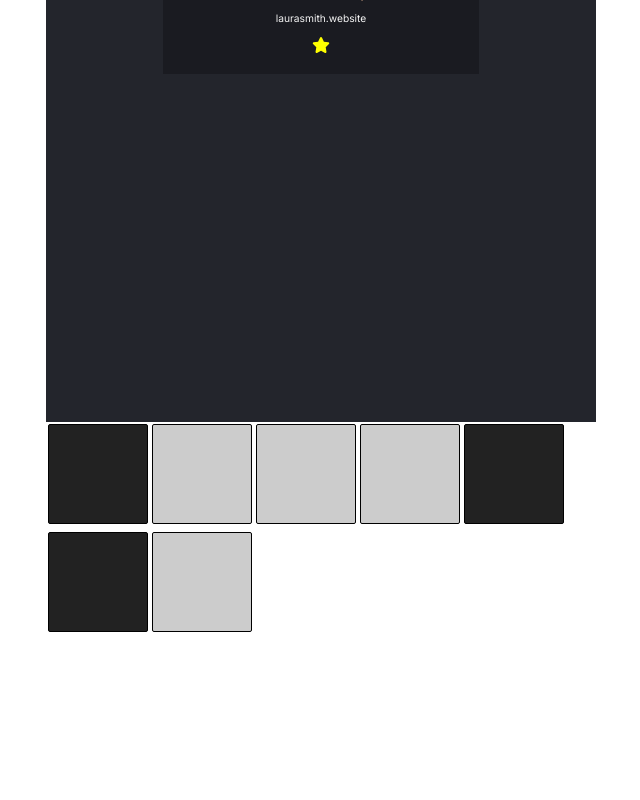
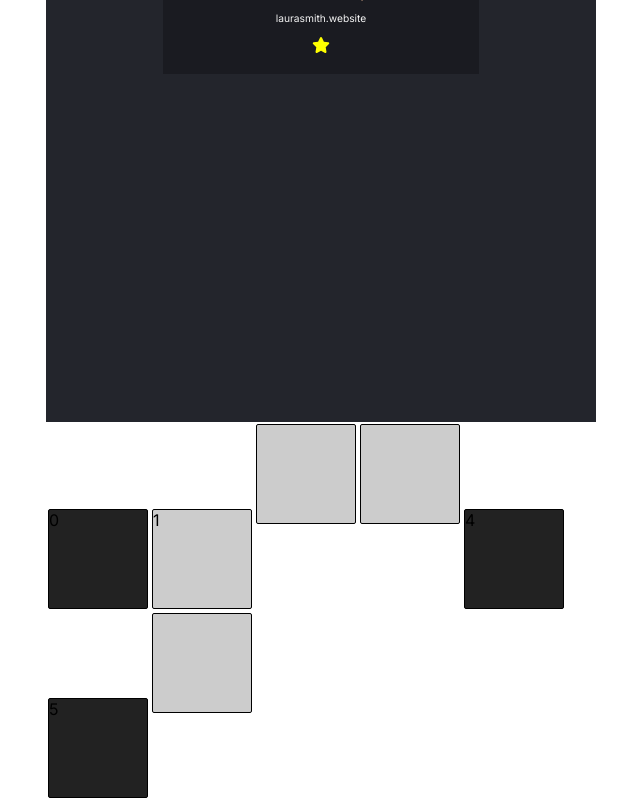
Before and after one commit to oldman-coding/react, a React (Create React App) app in the folder meme_generator/: page / in a window 1280 px wide. Shown: the part 1331-2131 px from the top of the page, without its empty margins (319-959 px from the left). Before the commit the page ends 1969 px from the top, so only its background shows below. Built offline with nearby package versions, Linux system fonts and the light colour scheme.

Commit message:
conditional reRendering

```diff
--- a/meme_generator/src/App.js
+++ b/meme_generator/src/App.js
@@ -40,7 +40,7 @@ function App() {
   // Imperative way set state
   function toggle(id) {
     setBoxes(prevBox =>
-      prevBox.map(box => box.id === id ? {...box, on: !box.on} : box )
+      prevBox.map(box => box.id === id ? {...box, on: !box.on, isShown: !box.isShown} : box )
     )
   }
 
@@ -48,6 +48,8 @@ function App() {
     <Boxes
       key={box.id}
       on={box.on}
+      id={box.id}
+      isShown = {box.isShown}
       toggle = {() => toggle(box.id)} />)
 
   return (
--- a/meme_generator/src/boxes.css
+++ b/meme_generator/src/boxes.css
@@ -11,3 +11,9 @@
     margin: 2px;
     border-radius: 2px;
 }
+
+.box > p {
+    margin: 0;
+    margin-block: 0;
+    display: inline-block;
+}
--- a/meme_generator/src/components/Boxes.js
+++ b/meme_generator/src/components/Boxes.js
@@ -12,7 +12,7 @@ export default function Boxes(props) {
             className="box"
             onClick = {props.toggle}
             >
-
+            {props.isShown && <p>{props.id}</p>}
         </div>
     )
 }
--- a/meme_generator/src/data/dataBoxes.js
+++ b/meme_generator/src/data/dataBoxes.js
@@ -2,29 +2,36 @@ export default [
     {
         id: 0,
         on: true,
+        isShown: true,
     },
     {
         id: 1,
         on: false,
+        isShown: true,
     },
     {
         id: 2,
         on: false,
+        isShown: false,
     },
     {
         id: 3,
         on: false,
+        isShown: false,
     },
     {
         id: 4,
         on: true,
+        isShown: true,
     },
     {
         id: 5,
         on: true,
+        isShown: true,
     },
     {
         id: 6,
         on: false,
+        isShown: false,
     },
 ]
```
